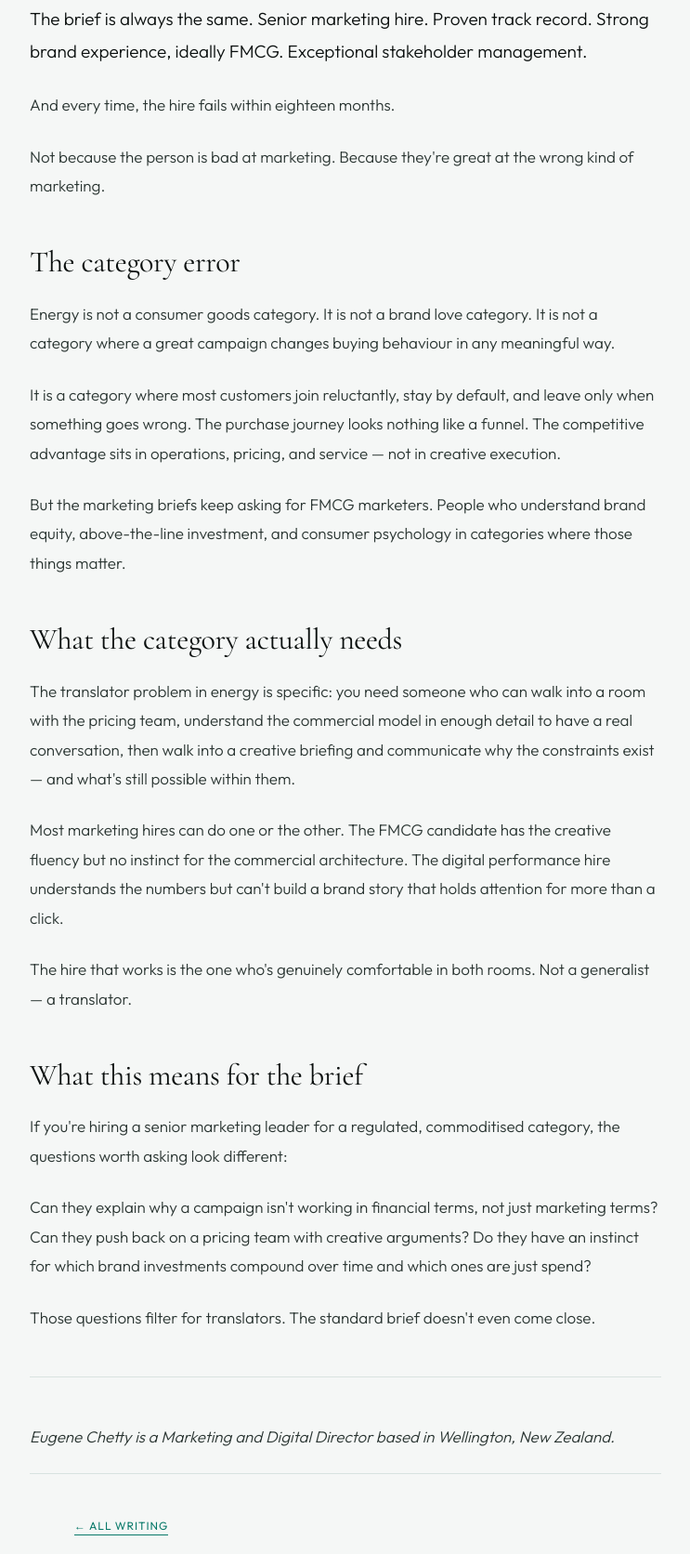
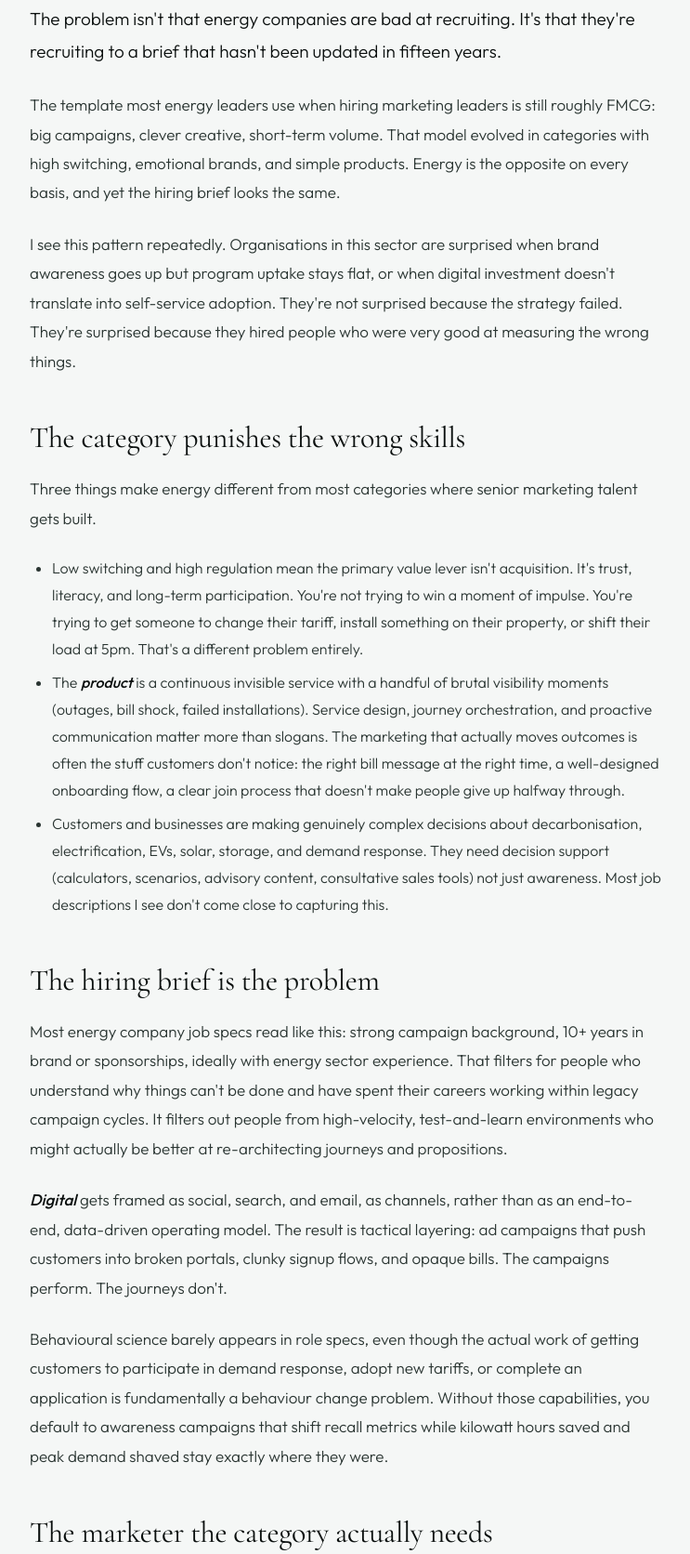
Before and after one commit to ByteGP/eugenechetty-site, an Eleventy site: page articles/why-energy-companies-keep-hiring-the-wrong-marketers.md in a window 1280 px wide. Shown: the part 507-2179 px from the top of the page at 93% size, without its empty margins (268-1011 px from the left). Built offline with nearby package versions, Linux system fonts and the light colour scheme; Eleventy itself is replaced by a stand-in of ours; files that its build step writes are made by us from their sources.

Commit message:
Update Articles “why-energy-companies-keep-hiring-the-wrong-marketers”

```diff
--- a/articles/why-energy-companies-keep-hiring-the-wrong-marketers.md
+++ b/articles/why-energy-companies-keep-hiring-the-wrong-marketers.md
@@ -1,42 +1,60 @@
 ---
-title: Why energy companies keep hiring the wrong marketers
+title: Energy companies keep hiring the wrong marketers. Here's why.
 date: 2026-04-20
 tag: Marketing leadership
 readtime: 8 min read
-summary: The talent brief says "marketing experience" but the real need is a translator. Here's why most energy companies are solving the wrong problem.
+summary: Energy companies are hiring marketers optimised for campaign delivery
+  in a category that actually rewards systems thinking, behaviour change, and
+  journey design, and the hiring brief is where the problem starts and where it
+  has to be fixed.
 layout: article.njk
 ---
+The problem isn't that energy companies are bad at recruiting. It's that they're recruiting to a brief that hasn't been updated in fifteen years.
 
-The brief is always the same. Senior marketing hire. Proven track record. Strong brand experience, ideally FMCG. Exceptional stakeholder management.
+The template most energy leaders use when hiring marketing leaders is still roughly FMCG: big campaigns, clever creative, short-term volume. That model evolved in categories with high switching, emotional brands, and simple products. Energy is the opposite on every basis, and yet the hiring brief looks the same.
 
-And every time, the hire fails within eighteen months.
+I see this pattern repeatedly. Organisations in this sector are surprised when brand awareness goes up but program uptake stays flat, or when digital investment doesn't translate into self-service adoption. They're not surprised because the strategy failed. They're surprised because they hired people who were very good at measuring the wrong things.
 
-Not because the person is bad at marketing. Because they're great at the wrong kind of marketing.
+## The category punishes the wrong skills
 
-## The category error
+Three things make energy different from most categories where senior marketing talent gets built.
 
-Energy is not a consumer goods category. It is not a brand love category. It is not a category where a great campaign changes buying behaviour in any meaningful way.
+* Low switching and high regulation mean the primary value lever isn't acquisition. It's trust, literacy, and long-term participation. You're not trying to win a moment of impulse. You're trying to get someone to change their tariff, install something on their property, or shift their load at 5pm. That's a different problem entirely.
+* The ***product*** is a continuous invisible service with a handful of brutal visibility moments (outages, bill shock, failed installations). Service design, journey orchestration, and proactive communication matter more than slogans. The marketing that actually moves outcomes is often the stuff customers don't notice: the right bill message at the right time, a well-designed onboarding flow, a clear join process that doesn't make people give up halfway through.
+* Customers and businesses are making genuinely complex decisions about decarbonisation, electrification, EVs, solar, storage, and demand response. They need decision support (calculators, scenarios, advisory content, consultative sales tools) not just awareness. Most job descriptions I see don't come close to capturing this.
 
-It is a category where most customers join reluctantly, stay by default, and leave only when something goes wrong. The purchase journey looks nothing like a funnel. The competitive advantage sits in operations, pricing, and service — not in creative execution.
+## The hiring brief is the problem
 
-But the marketing briefs keep asking for FMCG marketers. People who understand brand equity, above-the-line investment, and consumer psychology in categories where those things matter.
+Most energy company job specs read like this: strong campaign background, 10+ years in brand or sponsorships, ideally with energy sector experience. That filters for people who understand why things can't be done and have spent their careers working within legacy campaign cycles. It filters out people from high-velocity, test-and-learn environments who might actually be better at re-architecting journeys and propositions.
 
-## What the category actually needs
+***Digital*** gets framed as social, search, and email, as channels, rather than as an end-to-end, data-driven operating model. The result is tactical layering: ad campaigns that push customers into broken portals, clunky signup flows, and opaque bills. The campaigns perform. The journeys don't.
 
-The translator problem in energy is specific: you need someone who can walk into a room with the pricing team, understand the commercial model in enough detail to have a real conversation, then walk into a creative briefing and communicate why the constraints exist — and what's still possible within them.
+Behavioural science barely appears in role specs, even though the actual work of getting customers to participate in demand response, adopt new tariffs, or complete an application is fundamentally a behaviour change problem. Without those capabilities, you default to awareness campaigns that shift recall metrics while kilowatt hours saved and peak demand shaved stay exactly where they were.
 
-Most marketing hires can do one or the other. The FMCG candidate has the creative fluency but no instinct for the commercial architecture. The digital performance hire understands the numbers but can't build a brand story that holds attention for more than a click.
+## The marketer the category actually needs
 
-The hire that works is the one who's genuinely comfortable in both rooms. Not a generalist — a translator.
+If you reverse-engineer from what actually works in energy, a different profile emerges. It looks less like *head of campaigns* and more like a hybrid of product manager, service designer, and commercial strategist.
 
-## What this means for the brief
+This person maps full journeys across billing, outages, programs, field services, and digital properties, then identifies the few interventions that move NPS, adoption, and lifetime value. They use segmentation, experimentation, and cohort analysis as standard tools, not special projects. They can turn consumption data, tariff structures, and propensity models into tailored outreach, especially in B2B where loads and economics vary across customers.
 
-If you're hiring a senior marketing leader for a regulated, commoditised category, the questions worth asking look different:
+They apply behavioural science to drive participation. They design communication sequences that support decision stages, not one-off blasts. They can connect decarbonisation strategy and grid logic to concrete customer-level value propositions, and translate that for boards, regulators, and customers alike.
 
-Can they explain why a campaign isn't working in financial terms, not just marketing terms? Can they push back on a pricing team with creative arguments? Do they have an instinct for which brand investments compound over time and which ones are just spend?
+They also understand enough about CDPs, marketing automation, IoT, and AI personalisation to co-design use cases with data and tech teams. Not to build them personally, but to challenge vendors intelligently and not get sold solutions looking for a problem.
 
-Those questions filter for translators. The standard brief doesn't even come close.
+This person does not have an impressive portfolio of integrated campaigns. They have a track record of moving hard metrics in complex, constrained environments. Standard HR templates keep missing them because the job ad doesn't describe what the job actually is.
 
----
+## What to do about it
 
-*Eugene Chetty is a Marketing and Digital Director based in Wellington, New Zealand.*
+**Start upstream.** Most of the mis-hiring is baked in before the first CV is reviewed.
+
+**Rewrite roles around outcomes, not activities.** Specify the levers that actually matter: program uptake, digital self-service adoption, cost-to-serve reduction, decarbonisation product revenue, trust scores. Recruit for people who can show they've moved similar levers in complex service environments (banking, insurance, fintech, health) not just people who've worked in energy before.
+
+**Change how you assess.** Ask for a walk-through of a complex problem solved end-to-end: insight, hypothesis, design, test, scale, iteration. Ask what didn't work. Ask what the data actually showed. Ask how they handled organisational resistance. Use exercises that require mapping a customer journey, say, a small business installing rooftop solar with a dynamic tariff, and look for their ability to integrate product design, pricing, sales enablement, content, onboarding, and support into one coherent picture. The right marketer for this category is asking "what's behind that peak?" as often as they're asking "what's the open rate?"
+
+**Rearchitect the team structure alongside the talent strategy.** Hiring one good person into a broken structure just accelerates their exit. Organise around journeys rather than channels. Give marketing shared accountability for call volume reduction, digital containment, and program completion. That forces systems thinking, not just message resonance.
+
+And stop treating outside-industry experience as a risk. In a market moving this fast, with distributed generation, AI, prosumer models, and dynamic pricing all landing at once, the bigger risk is hiring more of the same.
+
+If you took your current head of marketing role description and rewrote it entirely from the perspective of your hardest growth problem, say, getting medium sized businesses to adopt demand response programmes at scale, how different would it look?
+
+Worth doing that exercise. The gap between those two documents is your talent problem.
```
